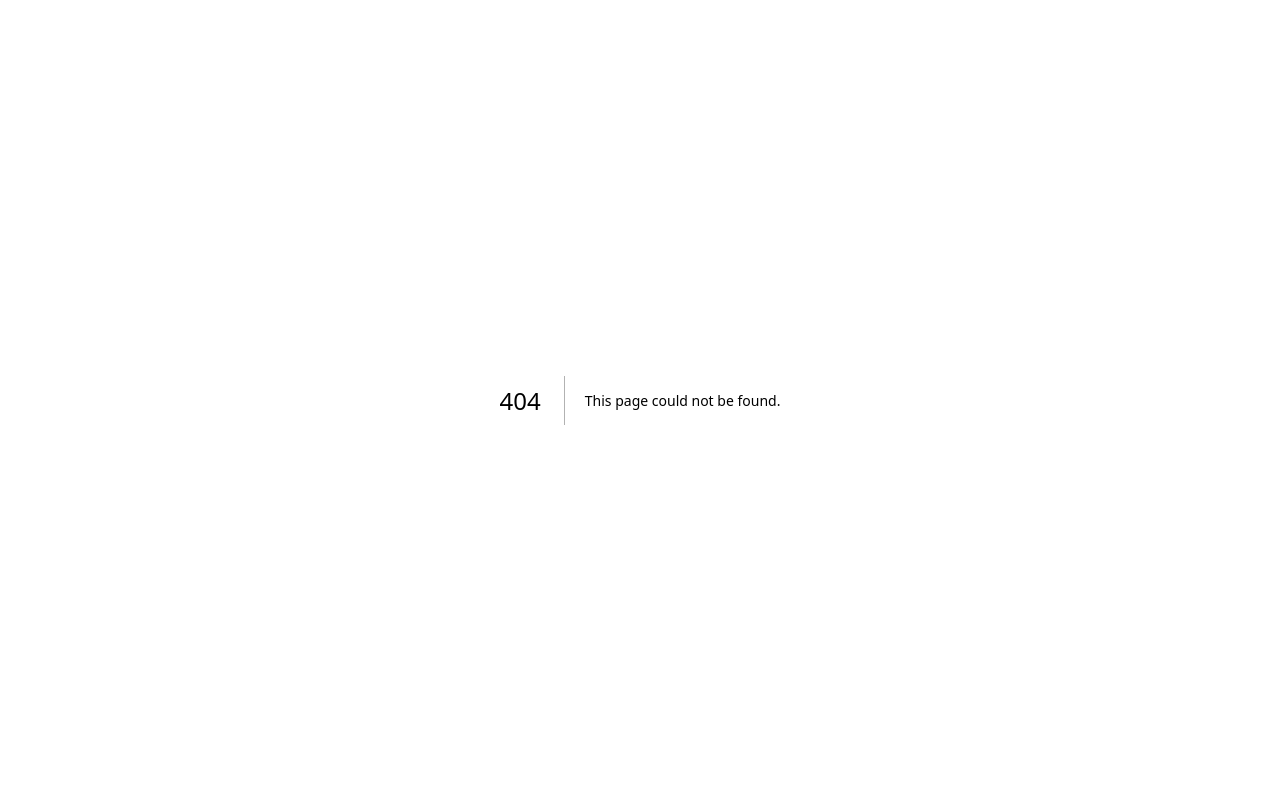
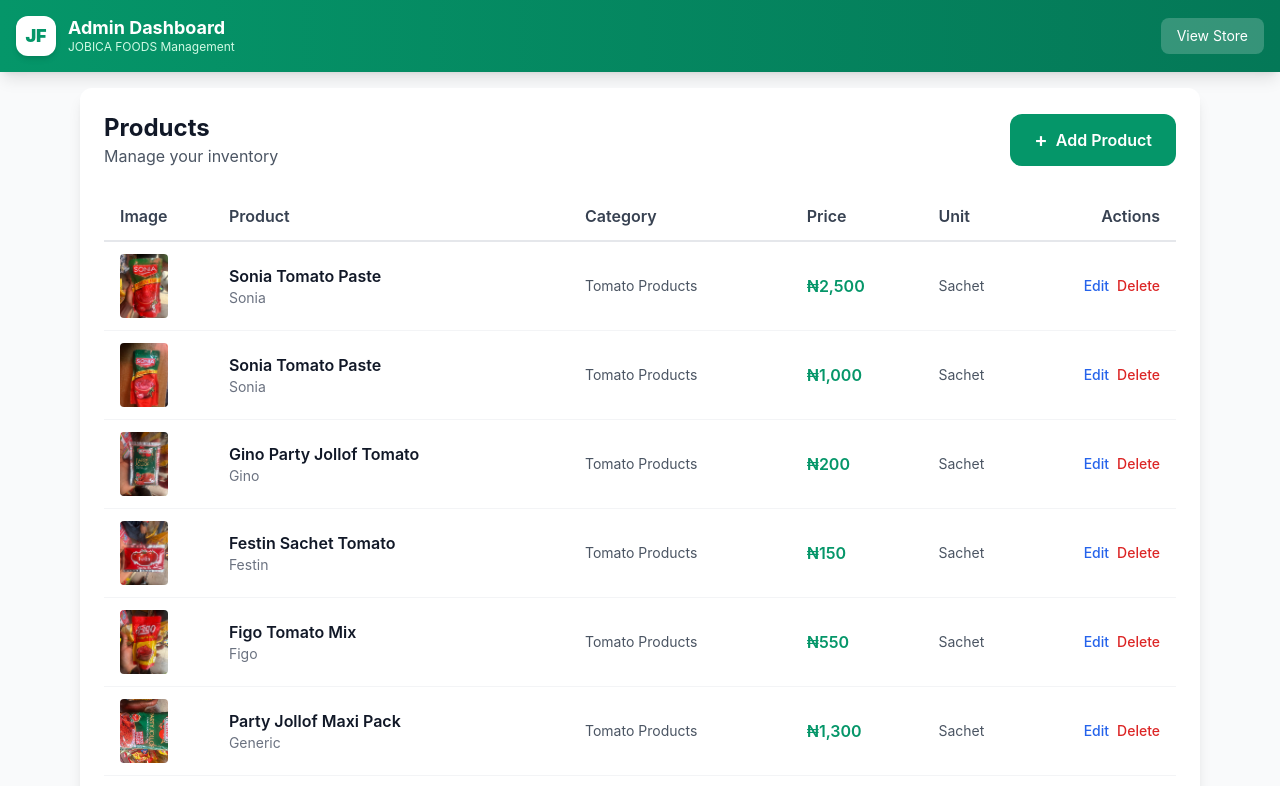
Before and after one commit to AboneChima/JobicaFoods, a Next.js app: page /admin/dashboard in a window 1280 px wide. Before the commit this address had no page. Shown: the top 786 px of the page. Built offline with nearby package versions, Linux system fonts and the light colour scheme.

Commit message:
Added user/admin separation, WhatsApp integration, and admin dashboard

```diff
--- /dev/null
+++ b/config/contact.ts
@@ -0,0 +1,9 @@
+// Contact Configuration
+// Update your WhatsApp number here (include country code without +)
+export const WHATSAPP_NUMBER = '2348000000000'; // Replace with your actual number
+
+// WhatsApp message templates
+export const WHATSAPP_MESSAGES = {
+  general: 'Hello JOBICA FOODS, I\'m interested in your products',
+  product: (productName: string) => `Hello JOBICA FOODS, I'm interested in *${productName}*`,
+};
--- /dev/null
+++ b/pages/admin/dashboard.tsx
@@ -0,0 +1,143 @@
+import { useState, useEffect } from 'react';
+import Head from 'next/head';
+import Link from 'next/link';
+import { Product } from '@/types/product';
+
+export default function AdminDashboard() {
+  const [products, setProducts] = useState<Product[]>([]);
+  const [loading, setLoading] = useState(true);
+
+  useEffect(() => {
+    fetch('/api/products')
+      .then(res => res.json())
+      .then(data => {
+        setProducts(data);
+        setLoading(false);
+      });
+  }, []);
+
+  const handleDelete = async (id: string) => {
+    if (!confirm('Are you sure you want to delete this product?')) return;
+
+    try {
+      const res = await fetch(`/api/products/${id}`, { method: 'DELETE' });
+      if (res.ok) {
+        setProducts(products.filter(p => p.id !== id));
+      }
+    } catch (error) {
+      alert('Failed to delete product');
+    }
+  };
+
+  return (
+    <>
+      <Head>
+        <title>Admin Dashboard - JOBICA FOODS</title>
+      </Head>
+
+      <div className="min-h-screen bg-gray-50">
+        <header className="bg-gradient-to-r from-emerald-600 to-emerald-700 px-4 py-4 shadow-lg">
+          <div className="flex items-center justify-between">
+            <div className="flex items-center gap-3">
+              <div className="w-10 h-10 bg-white rounded-xl flex items-center justify-center shadow-md">
+                <span className="text-lg font-black text-emerald-600">JF</span>
+              </div>
+              <div>
+                <h1 className="text-lg font-bold text-white leading-tight">Admin Dashboard</h1>
+                <p className="text-xs text-emerald-100">JOBICA FOODS Management</p>
+              </div>
+            </div>
+            <Link
+              href="/"
+              className="text-white text-sm bg-white bg-opacity-20 px-4 py-2 rounded-lg hover:bg-opacity-30 transition"
+            >
+              View Store
+            </Link>
+          </div>
+        </header>
+
+        <main className="p-4 max-w-6xl mx-auto">
+          <div className="bg-white rounded-xl shadow-lg p-6 mb-6">
+            <div className="flex items-center justify-between mb-6">
+              <div>
+                <h2 className="text-2xl font-bold text-gray-900">Products</h2>
+                <p className="text-gray-600">Manage your inventory</p>
+              </div>
+              <Link
+                href="/admin"
+                className="bg-emerald-600 text-white px-6 py-3 rounded-xl font-semibold hover:bg-emerald-700 transition flex items-center gap-2"
+              >
+                <span className="text-xl">+</span>
+                Add Product
+              </Link>
+            </div>
+
+            {loading ? (
+              <div className="text-center py-12 text-gray-500">Loading products...</div>
+            ) : (
+              <div className="overflow-x-auto">
+                <table className="w-full">
+                  <thead>
+                    <tr className="border-b-2 border-gray-200">
+                      <th className="text-left py-3 px-4 font-semibold text-gray-700">Image</th>
+                      <th className="text-left py-3 px-4 font-semibold text-gray-700">Product</th>
+                      <th className="text-left py-3 px-4 font-semibold text-gray-700">Category</th>
+                      <th className="text-left py-3 px-4 font-semibold text-gray-700">Price</th>
+                      <th className="text-left py-3 px-4 font-semibold text-gray-700">Unit</th>
+                      <th className="text-right py-3 px-4 font-semibold text-gray-700">Actions</th>
+                    </tr>
+                  </thead>
+                  <tbody>
+                    {products.map(product => (
+                      <tr key={product.id} className="border-b border-gray-100 hover:bg-gray-50">
+                        <td className="py-3 px-4">
+                          <img
+                            src={product.imageUrl}
+                            alt={product.name}
+                            className="w-12 h-16 object-cover rounded"
+                          />
+                        </td>
+                        <td className="py-3 px-4">
+                          <div>
+                            <p className="font-semibold text-gray-900">{product.name}</p>
+                            {product.brand && (
+                              <p className="text-sm text-gray-500">{product.brand}</p>
+                            )}
+                          </div>
+                        </td>
+                        <td className="py-3 px-4 text-sm text-gray-600">{product.category}</td>
+                        <td className="py-3 px-4">
+                          <p className="font-semibold text-emerald-600">₦{product.sellingPrice.toLocaleString()}</p>
+                          {product.pricePerUnit && (
+                            <p className="text-xs text-gray-500">₦{product.pricePerUnit}/unit</p>
+                          )}
+                        </td>
+                        <td className="py-3 px-4 text-sm text-gray-600 capitalize">{product.unit}</td>
+                        <td className="py-3 px-4">
+                          <div className="flex items-center justify-end gap-2">
+                            <Link
+                              href={`/admin/edit/${product.id}`}
+                              className="text-blue-600 hover:text-blue-700 font-medium text-sm"
+                            >
+                              Edit
+                            </Link>
+                            <button
+                              onClick={() => handleDelete(product.id)}
+                              className="text-red-600 hover:text-red-700 font-medium text-sm"
+                            >
+                              Delete
+                            </button>
+                          </div>
+                        </td>
+                      </tr>
+                    ))}
+                  </tbody>
+                </table>
+              </div>
+            )}
+          </div>
+        </main>
+      </div>
+    </>
+  );
+}
--- a/pages/admin/edit/[id].tsx
+++ b/pages/admin/edit/[id].tsx
@@ -70,7 +70,7 @@
       });
 
       if (res.ok) {
-        router.push(`/product/${id}`);
+        router.push('/admin/dashboard');
       }
     } catch (error) {
       alert('Failed to update product');
@@ -85,7 +85,7 @@
     try {
       const res = await fetch(`/api/products/${id}`, { method: 'DELETE' });
       if (res.ok) {
-        router.push('/');
+        router.push('/admin/dashboard');
       }
     } catch (error) {
       alert('Failed to delete product');
--- a/pages/admin/index.tsx
+++ b/pages/admin/index.tsx
@@ -42,7 +42,7 @@
       });
 
       if (res.ok) {
-        router.push('/');
+        router.push('/admin/dashboard');
       }
     } catch (error) {
       alert('Failed to add product');
@@ -59,7 +59,7 @@
 
       <div className="min-h-screen bg-gray-50">
         <header className="bg-gradient-to-r from-emerald-600 to-emerald-700 px-4 py-4 flex items-center gap-3 shadow-lg">
-          <Link href="/" className="text-2xl text-white font-bold">←</Link>
+          <Link href="/admin/dashboard" className="text-2xl text-white font-bold">←</Link>
           <div className="flex items-center gap-3">
             <div className="w-10 h-10 bg-white rounded-xl flex items-center justify-center shadow-md">
               <span className="text-lg font-black text-emerald-600">JF</span>
@@ -243,7 +243,7 @@
                 {saving ? 'Saving...' : 'Add Product'}
               </button>
               <Link
-                href="/"
+                href="/admin/dashboard"
                 className="flex-1 bg-gray-200 text-gray-700 py-3 rounded-lg text-center font-medium active:bg-gray-300"
               >
                 Cancel
--- a/pages/index.tsx
+++ b/pages/index.tsx
@@ -2,6 +2,7 @@
 import Head from 'next/head';
 import Link from 'next/link';
 import { Product, CATEGORIES, UNITS } from '@/types/product';
+import { WHATSAPP_NUMBER, WHATSAPP_MESSAGES } from '@/config/contact';
 
 export default function Home() {
   const [products, setProducts] = useState<Product[]>([]);
@@ -106,9 +107,7 @@
           ) : filteredProducts.length === 0 ? (
             <div className="text-center py-12">
               <p className="text-gray-500 mb-4">No products found</p>
-              <Link href="/admin" className="text-emerald-600 underline">
-                Add a new product
-              </Link>
+              <p className="text-sm text-gray-400">Try adjusting your search or filters</p>
             </div>
           ) : (
             <div className="grid grid-cols-3 gap-3">
@@ -158,13 +157,18 @@
           </div>
         </footer>
 
-        {/* Admin FAB */}
-        <Link
-          href="/admin"
-          className="fixed bottom-6 right-6 bg-emerald-600 text-white w-14 h-14 rounded-full shadow-lg flex items-center justify-center text-2xl hover:bg-emerald-700 active:scale-95 transition"
+        {/* WhatsApp Contact Button */}
+        <a
+          href={`https://wa.me/${WHATSAPP_NUMBER}?text=${encodeURIComponent(WHATSAPP_MESSAGES.general)}`}
+          target="_blank"
+          rel="noopener noreferrer"
+          className="fixed bottom-6 right-6 bg-green-500 text-white w-16 h-16 rounded-full shadow-lg flex items-center justify-center hover:bg-green-600 active:scale-95 transition group"
+          title="Contact us on WhatsApp"
         >
-          +
-        </Link>
+          <svg className="w-8 h-8" fill="currentColor" viewBox="0 0 24 24">
+            <path d="M17.472 14.382c-.297-.149-1.758-.867-2.03-.967-.273-.099-.471-.148-.67.15-.197.297-.767.966-.94 1.164-.173.199-.347.223-.644.075-.297-.15-1.255-.463-2.39-1.475-.883-.788-1.48-1.761-1.653-2.059-.173-.297-.018-.458.13-.606.134-.133.298-.347.446-.52.149-.174.198-.298.298-.497.099-.198.05-.371-.025-.52-.075-.149-.669-1.612-.916-2.207-.242-.579-.487-.5-.669-.51-.173-.008-.371-.01-.57-.01-.198 0-.52.074-.792.372-.272.297-1.04 1.016-1.04 2.479 0 1.462 1.065 2.875 1.213 3.074.149.198 2.096 3.2 5.077 4.487.709.306 1.262.489 1.694.625.712.227 1.36.195 1.871.118.571-.085 1.758-.719 2.006-1.413.248-.694.248-1.289.173-1.413-.074-.124-.272-.198-.57-.347m-5.421 7.403h-.004a9.87 9.87 0 01-5.031-1.378l-.361-.214-3.741.982.998-3.648-.235-.374a9.86 9.86 0 01-1.51-5.26c.001-5.45 4.436-9.884 9.888-9.884 2.64 0 5.122 1.03 6.988 2.898a9.825 9.825 0 012.893 6.994c-.003 5.45-4.437 9.884-9.885 9.884m8.413-18.297A11.815 11.815 0 0012.05 0C5.495 0 .16 5.335.157 11.892c0 2.096.547 4.142 1.588 5.945L.057 24l6.305-1.654a11.882 11.882 0 005.683 1.448h.005c6.554 0 11.89-5.335 11.893-11.893a11.821 11.821 0 00-3.48-8.413z"/>
+          </svg>
+        </a>
 
         {/* Product Detail Modal */}
         {selectedProduct && (
@@ -326,16 +330,21 @@
           </div>
 
           {/* Actions */}
-          <div className="mt-4 flex gap-3 pb-2">
-            <Link
-              href={`/admin/edit/${product.id}`}
-              className="flex-1 bg-emerald-600 text-white py-3 rounded-xl text-center font-semibold active:bg-emerald-700 transition"
+          <div className="mt-4 space-y-3 pb-2">
+            <a
+              href={`https://wa.me/${WHATSAPP_NUMBER}?text=${encodeURIComponent(WHATSAPP_MESSAGES.product(product.name))}`}
+              target="_blank"
+              rel="noopener noreferrer"
+              className="flex items-center justify-center gap-2 w-full bg-green-500 text-white py-3 rounded-xl text-center font-semibold hover:bg-green-600 active:bg-green-700 transition"
             >
-              Edit Product
-            </Link>
+              <svg className="w-5 h-5" fill="currentColor" viewBox="0 0 24 24">
+                <path d="M17.472 14.382c-.297-.149-1.758-.867-2.03-.967-.273-.099-.471-.148-.67.15-.197.297-.767.966-.94 1.164-.173.199-.347.223-.644.075-.297-.15-1.255-.463-2.39-1.475-.883-.788-1.48-1.761-1.653-2.059-.173-.297-.018-.458.13-.606.134-.133.298-.347.446-.52.149-.174.198-.298.298-.497.099-.198.05-.371-.025-.52-.075-.149-.669-1.612-.916-2.207-.242-.579-.487-.5-.669-.51-.173-.008-.371-.01-.57-.01-.198 0-.52.074-.792.372-.272.297-1.04 1.016-1.04 2.479 0 1.462 1.065 2.875 1.213 3.074.149.198 2.096 3.2 5.077 4.487.709.306 1.262.489 1.694.625.712.227 1.36.195 1.871.118.571-.085 1.758-.719 2.006-1.413.248-.694.248-1.289.173-1.413-.074-.124-.272-.198-.57-.347m-5.421 7.403h-.004a9.87 9.87 0 01-5.031-1.378l-.361-.214-3.741.982.998-3.648-.235-.374a9.86 9.86 0 01-1.51-5.26c.001-5.45 4.436-9.884 9.888-9.884 2.64 0 5.122 1.03 6.988 2.898a9.825 9.825 0 012.893 6.994c-.003 5.45-4.437 9.884-9.885 9.884m8.413-18.297A11.815 11.815 0 0012.05 0C5.495 0 .16 5.335.157 11.892c0 2.096.547 4.142 1.588 5.945L.057 24l6.305-1.654a11.882 11.882 0 005.683 1.448h.005c6.554 0 11.89-5.335 11.893-11.893a11.821 11.821 0 00-3.48-8.413z"/>
+              </svg>
+              Order on WhatsApp
+            </a>
             <button
               onClick={onClose}
-              className="flex-1 bg-gray-200 text-gray-700 py-3 rounded-xl text-center font-semibold active:bg-gray-300 transition"
+              className="w-full bg-gray-200 text-gray-700 py-3 rounded-xl text-center font-semibold active:bg-gray-300 transition"
             >
               Close
             </button>
```
Also changed, not shown: 1 other file (tests, documents, lock files or other folders).
